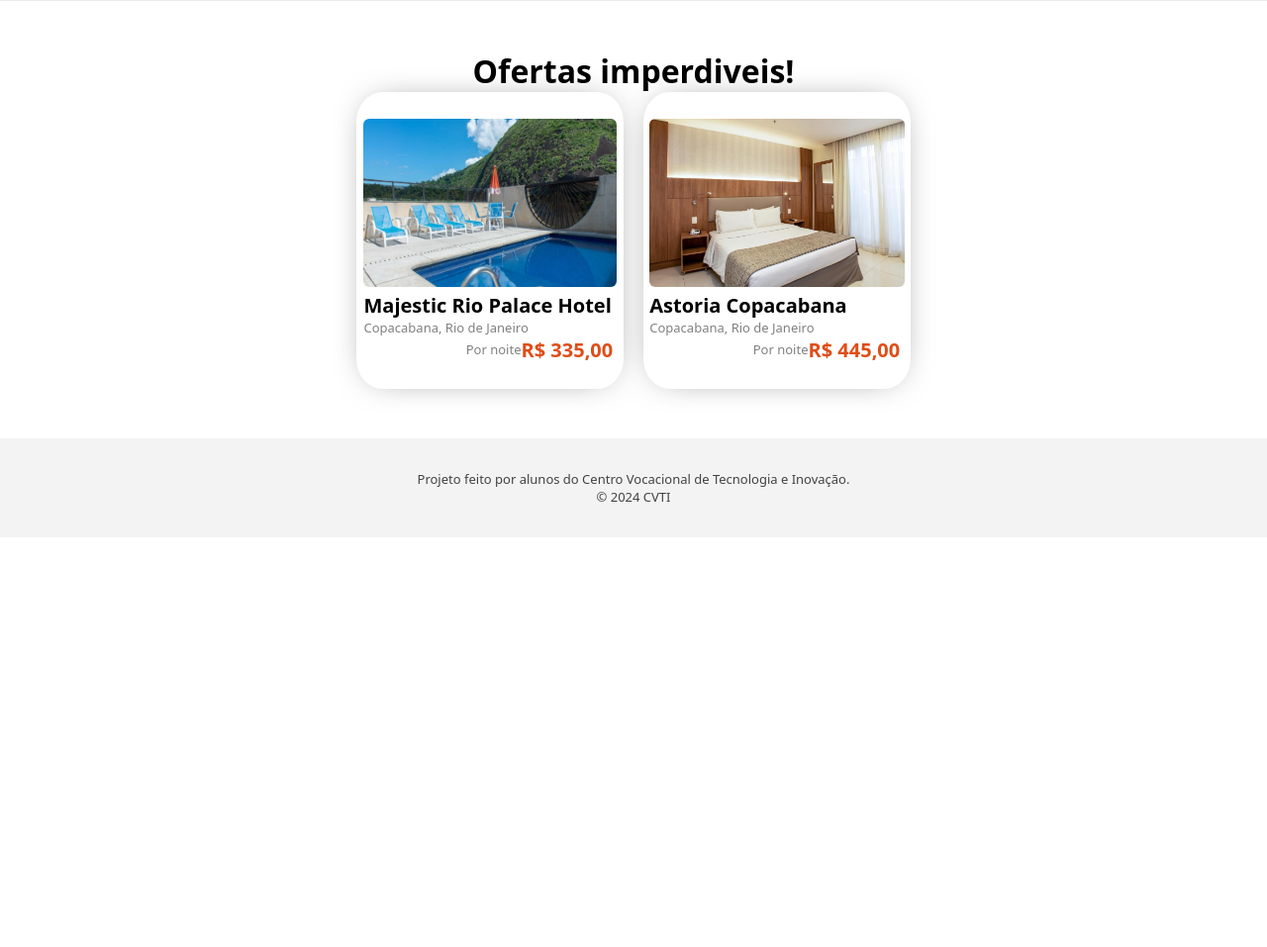
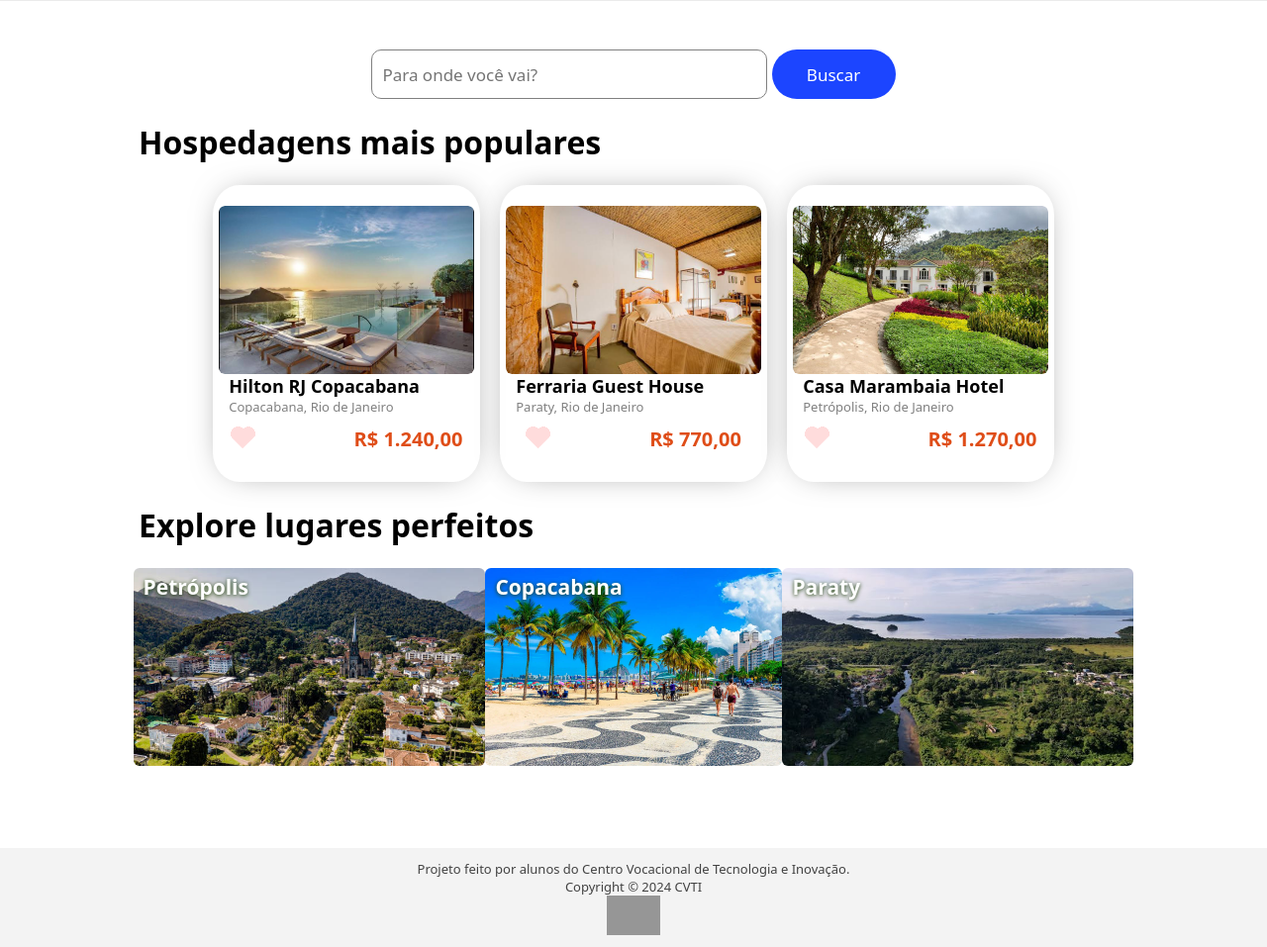
Before and after one commit to h1toh/agencia-turismo-flask-CVTI, a Flask app: page /home in a window 1280 px wide. Shown: the part 50-1007 px from the top of the page at 99% size. Before the commit the page ends 557 px from the top, so only its background shows below. Run offline with Flask 3, Linux system fonts and the light colour scheme; grey boxes are pictures that could not be loaded.

Commit message:
Novo front-end, paginas html modificadas, novas rotas, novas informaçoes para json, novas imagens, correcao de bugs. AINDA FALTA MUITA COISA

```diff
--- a/app/routes.py
+++ b/app/routes.py
@@ -1,33 +1,49 @@
 from app import app
 from flask import redirect, request, render_template, flash, session
-import json, os, app.ofer as of
+import json, os, app.ofer as of, requests
 
 app.secret_key = 'CVTI'
 
 @app.route("/")
-def redirectHome():
-    return redirect('/home')
+def loading():
+    return render_template('loading.html')
 
 @app.route("/home")
 def home():
-    hotel1 = of.ofertas[0]['hoteis'][0]['nome']
-    hotel2 = of.ofertas[0]['hoteis'][1]['nome']
-    hotel3 = of.ofertas[0]['hoteis'][2]['nome']
-    local = of.ofertas[0]['local']
-    estado = of.ofertas[0]['estado']
-    preco1 = of.ofertas[0]['hoteis'][0]['preco']
-    preco2 = of.ofertas[0]['hoteis'][1]['preco']
-    preco3 = of.ofertas[0]['hoteis'][2]['preco']
-    tempo = of.ofertas[0]['tempo']
-    moeda = of.ofertas[0]['moeda']
-    return render_template('home.html', hotel1=hotel1,hotel2=hotel2,hotel3=hotel3, local=local, estado=estado, preco1=preco1,preco2=preco2,preco3=preco3, tempo=tempo, moeda=moeda)
+    hoteis = []
+    precos = []
+    locais = []
+    estados = []
+    tempos = []
+    moedas = []
+
+    for i in range(3):
+        local = of.ofertas[i]['local']
+        estado = of.ofertas[i]['estado']
+        tempo = of.ofertas[i]['tempo']
+        moeda = of.ofertas[i]['moeda']
+        for k in range(3):
+            hotel = of.ofertas[i]['hoteis'][k]['nome']
+            preco = of.ofertas[i]['hoteis'][k]['preco']
+            locais.append(local)
+            hoteis.append(hotel)
+            precos.append(preco)
+            estados.append(estado)
+            tempos.append(tempo)
+            moedas.append(moeda)
+
+    return render_template('home.html', locais=locais, hoteis=hoteis, precos=precos, estados=estados, tempos=tempos, moedas=moedas)
 
 @app.route("/viagens")
 def viagens():
+    if 'email' not in session:
+        return redirect('/login')
     return render_template('viagens.html')
 
 @app.route("/favoritos")
 def favoritos():
+    if 'email' not in session:
+        return redirect('/login')
     return render_template('favoritos.html')
 
 @app.route("/conectar")
@@ -56,7 +72,7 @@
                         session['user'] = c['nome']
                         session['email'] = c['email']
                         session['celular'] = c['celular']
-                        return redirect('/home')
+                        return redirect('/')
                 flash('Email ou senha incorretos.', 'error')
                 return redirect('/login')
         else:
@@ -95,11 +111,22 @@
 @app.route('/profile')
 def profile():
     if 'email' not in session:
-        return redirect('/home')
+        return redirect('/login')
     return render_template('profile.html', email = session['email'], user = session['user'], cel = session['celular'])
 
 @app.route('/logout')
 def logout():
     session.pop('user', None)
     session.pop('email', None)
-    return redirect('/home')
+    return redirect('/')
+
+@app.route('/pesquisar', methods=['GET'])
+def pesquisar():
+    return """<head><title>Aterrissar.com</title></head>oi"""
+
+@app.route('/explore/rj/copacabana/hilton')
+def hilton():
+    cep = 22011010
+    link = f'https://brasilapi.com.br/api/cep/v1/{cep}'
+    info = requests.get(link).json()
+    return render_template('hilton.html', info=info)
--- a/app/static/styles/style.css
+++ b/app/static/styles/style.css
@@ -55,3 +55,7 @@
     border-radius: 50%;
     margin-top: 5px;
 }
+.cvti{
+    height: 40px;
+    mix-blend-mode: multiply;
+}
--- a/app/templates/base.html
+++ b/app/templates/base.html
@@ -4,7 +4,7 @@
 <head>
     <meta charset="UTF-8">
     <meta name="viewport" content="width=device-width, initial-scale=1.0">
-    <title>Aterrissar</title>
+    <title>Aterrissar.com</title>
     <link rel="shortcut icon"
         href="https://media.licdn.com/dms/image/v2/C4E0BAQFiqxB0tsTy1g/company-logo_200_200/company-logo_200_200/0/1662660090313?e=2147483647&v=beta&t=gFK_cLcLullIqcvVf2jSEPV68Mx2P5ZwxkVd_kFWhIM"
         type="image/x-icon">
@@ -14,7 +14,7 @@
 <body>
 
     <header class="cabecalho">
-        <a href="/">Aterrissar</a>
+        <a href="/home">Aterrissar</a>
         <nav class="links">
             <a href="/viagens">Viagens</a>
             <a href="/favoritos">Favoritos</a>
@@ -32,7 +32,8 @@
 
     <footer>
         <p>Projeto feito por alunos do Centro Vocacional de Tecnologia e Inovação.</p>
-        <p>© 2024 CVTI</p>
+        <p>Copyright © 2024 CVTI</p>
+        <img class="cvti" src="https://media.licdn.com/dms/image/v2/C4E0BAQFiqxB0tsTy1g/company-logo_200_200/company-logo_200_200/0/1662660090313?e=2147483647&v=beta&t=gFK_cLcLullIqcvVf2jSEPV68Mx2P5ZwxkVd_kFWhIM" alt="">
     </footer>
 </body>
 
--- a/app/templates/home.html
+++ b/app/templates/home.html
@@ -13,9 +13,10 @@
             padding: 50px 0;
         }
 
-        .majestic {
+        .images {
             height: 170px;
             border-radius: 6px;
+            transition: 0.2s ease-in-out;
         }
 
         .card {
@@ -31,50 +32,200 @@
             width: 270px;
             overflow: hidden;
         }
+
+        .cd {
+            display: flex;
+            justify-content: center;
+            align-items: center;
+            width: 100%;
+            background-color: white;
+            gap: 20px;
+        }
+
+        .ht {
+            padding-left: 10px;
+            font-size: 18px;
+            color: black;
+        }
+
+        .lcl {
+            padding-left: 10px;
+            font-size: 13px;
+            color: gray;
+        }
+
+        .preço {
+            font-size: 20px;
+            color: rgb(223, 77, 24);
+        }
+
+        .pr {
+            width: 100%;
+            display: flex;
+            justify-content: center;
+            align-items: center;
+            gap: 100px;
+            padding: 10px 0;
+        }
+
+        .ancora {
+            text-decoration: none;
+        }
+
+        #heart {
+            display: inline-block;
+            aspect-ratio: 1;
+            border-image: radial-gradient(rgba(255, 0, 0, 0.137) 69%, #0000 70%) 84.5%/50%;
+            clip-path: polygon(-41% 0, 50% 91%, 141% 0);
+            width: 25px;
+            cursor: pointer;
+        }
+
+        .pesquisa input {
+            border-radius: 10px;
+            border: gray solid 1px;
+            height: 50px;
+            width: 400px;
+            padding: 0 10px;
+            font-size: 17px;
+        }
+
+        .btn {
+            background-color: rgb(28, 69, 255);
+            color: white;
+            border-radius: 25px;
+            height: 50px;
+            width: 125px;
+            border: none;
+            font-size: 17px;
+        }
+
+        .h1s {
+            width: 1000px;
+            display: flex;
+            justify-content: left;
+        }
+
+        .imagess {
+            height: 200px;
+            border-radius: 6px;
+        }
+
+        .images:hover {
+            transform: scale(1.1);
+
+        }
+
+        .textu {
+            position: relative;
+            top: -200px;
+            left: 10px;
+            color: white;
+            font-size: 21px;
+            text-shadow: 0px 1px 4px #23430C;
+        }
+        .kkk{
+            overflow: hidden;
+            border-radius: 6px;
+            height: 170px;
+        }
+
+        .perfeitos {
+            display: flex;
+            justify-content: center;
+            align-items: center;
+        }
     </style>
 </head>
 
 <body>
     <main id="ofertas">
-        <h1>Ofertas imperdiveis!</h1>
-        <main style="
-        display: flex;
-        justify-content: center;
-        align-items: center;
-        width: 100%;
-        background-color: white;
-        gap: 20px;">
+
+        <main class="pesquisa">
+
+            <form action="pesquisar" method="get">
+                <input type="search" placeholder="Para onde você vai?" name="pesquisa" id="pesquisa">
+                <button class="btn" type="submit">Buscar</button>
+            </form>
+
+        </main>
+        <br>
+
+        <div class="h1s">
+            <h1>Hospedagens mais populares</h1>
+        </div>
+        <br>
+        <main class="cd">
+
 
             <div class="card">
                 <div>
-                    <img class="majestic" src="{{url_for('static',filename='images/majestic.jpg')}}" alt="majestic">
-                    <h1 style="font-size: 20px;">{{ hotel1 }}</h1>
-                    <p style="font-size: 13px; color: gray;">{{ local }}, {{ estado }}</p>
+                    <a class="ancora" href="/explore/rj/copacabana/hilton">
+                        <div class="kkk">
+                            <img class="images" src="{{url_for('static',filename='images/hilton.png')}}" alt="hilton">
+                        </div>
+                        <h1 class="ht">{{ hoteis[2] }}</h1>
+                        <p class="lcl">{{ locais[2] }}, {{ estados[2] }}</p>
+                    </a>
                 </div>
-                <div style="display: flex;
-                    align-items: center;
-                    margin-left: 100px;">
-                    <p style="color: gray;
-                    font-size: 13px;">{{ tempo }}</p>
-                    <h1 style="font-size: 20px; color: rgb(223, 77, 24);">{{ moeda }} {{ preco1 }}</h1>
+                <div class="pr">
+                    <div title="Favoritar" id="heart"></div>
+                    <h1 class="preço">{{ moedas[2] }} {{ precos[2] }}</h1>
                 </div>
             </div>
 
             <div class="card">
                 <div>
-                    <img class="majestic" src="{{url_for('static',filename='images/astoria.jpg')}}" alt="majestic">
-                    <h1 style="font-size: 20px;">{{ hotel2 }}</h1>
-                    <p style="font-size: 13px; color: gray;">{{ local }}, {{ estado }}</p>
+                        <a class="ancora" href="#">
+                        <div class="kkk">
+                            <img class="images" src="{{url_for('static',filename='images/ferraria.png')}}" alt="ferraria">
+                        </div>
+                        <h1 class="ht">{{ hoteis[4] }}</h1>
+                        <p class="lcl">{{ locais[4] }}, {{ estados[2] }}</p>
+                    </div>
+                </a>
+                    <div class="pr">
+                        <div title="Favoritar" id="heart"></div>
+                        <h1 class="preço">{{ moedas[2] }} {{ precos[4] }}</h1>
+                    </div>
                 </div>
-                <div style="display: flex;
-                    align-items: center;
-                    margin-left: 100px;">
-                    <p style="color: gray;
-                    font-size: 13px;">{{ tempo }}</p>
-                    <h1 style="font-size: 20px; color: rgb(223, 77, 24);">{{ moeda }} {{ preco2 }}</h1>
+
+                <div class="card">
+                    <div>
+                        <a class="ancora" href="#">
+                        <div class="kkk">
+                            <img class="images" src="{{url_for('static',filename='images/marambaia.png')}}" alt="ferraria">
+                        </div>
+                        <h1 class="ht">{{ hoteis[8] }}</h1>
+                        <p class="lcl">{{ locais[8] }}, {{ estados[3] }}</p>
+                    </div>
+                </a>
+                    <div class="pr">
+                        <div title="Favoritar" id="heart"></div>
+                        <h1 class="preço">{{ moedas[3] }} {{ precos[8] }}</h1>
+                    </div>
                 </div>
+
+        </main>
+
+        <br>
+        <div class="h1s">
+            <h1>Explore lugares perfeitos</h1>
+        </div>
+        <br>
+        <main class="perfeitos">
+            <div class="imgh1">
+                <img class="imagess" src="{{url_for('static',filename='images/petropolis.png')}}">
+                <h1 class="textu">{{ locais[6]}}</h1>
             </div>
-
+            <div class="imgh1">
+                <img class="imagess" src="{{url_for('static',filename='images/copacabana.png')}}">
+                <h1 class="textu">{{ locais[0] }}</h1>
+            </div>
+            <div class="imgh1">
+                <img class="imagess" src="{{url_for('static',filename='images/paraty.png')}}">
+                <h1 class="textu">{{ locais[3] }}</h1>
+            </div>
         </main>
 
     </main>
--- a/app/templates/login.html
+++ b/app/templates/login.html
@@ -14,6 +14,7 @@
         Senha: <input type="password" name="senha">
         <button type="submit">Conectar</button>
     </form>
+    <a href="/signup">Não tenho um conta</a>
 
     {% set mensagens = get_flashed_messages() %}
     {% if mensagens %}
--- a/app/templates/signup.html
+++ b/app/templates/signup.html
@@ -16,6 +16,7 @@
         Senha: <input type="password" name="senha">
         <button type="submit">Criar conta</button>
     </form>
+    <a href="/login">Já tenho uma conta</a>
 
 </body>
 
```
Also changed, not shown: app/info.json (+50 -0 lines), app/templates/hilton.html (added, +7 -0 lines), app/templates/loading.html (added, +102 -0 lines), app/templates/profile.html (+36 -6 lines), app/ofer.py (line endings or trailing spaces), app/static/images/astoria.jpg (deleted), app/static/images/copacabana.png (added), app/static/images/ferraria.png (added), app/static/images/hilton.png (added), app/static/images/majestic.jpg (deleted), app/static/images/marambaia.png (added), app/static/images/paraty.png (added), app/static/images/petropolis.png (added).
